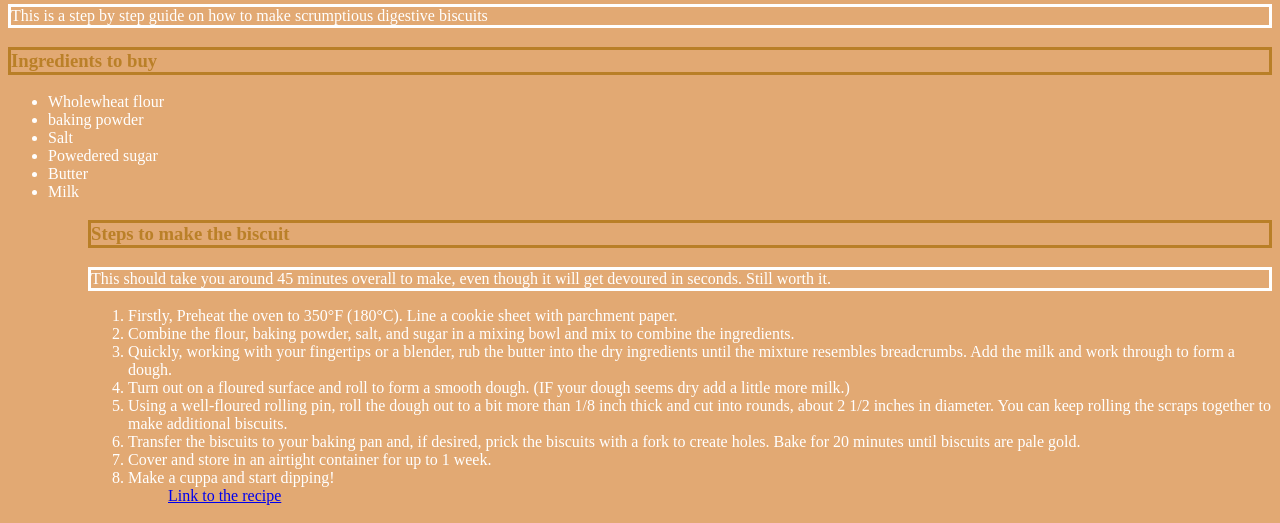
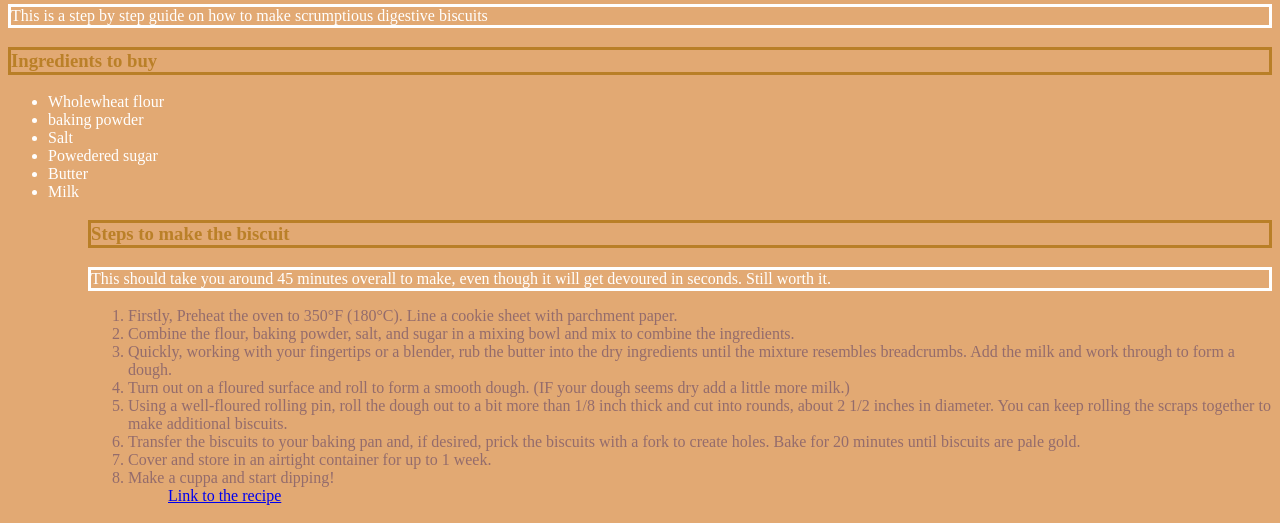
Before and after one commit to Adamtech101/Pivot2tech, a plain HTML site: page index.html in a window 1280 px wide. Shown: the part 277-800 px from the top of the page. Drawn offline with Linux system fonts and the light colour scheme.

Commit message:
Update index.html

```diff
--- a/index.html
+++ b/index.html
@@ -59,7 +59,7 @@
 <ol>
 <style>
     ol {
-        color: white;
+        color: rgb(148, 108, 108);
     }
 </style>
 
@@ -68,4 +68,4 @@
     body {
         background-color: rgb(226, 169, 115);
     }
-<style>
+</style>
```
